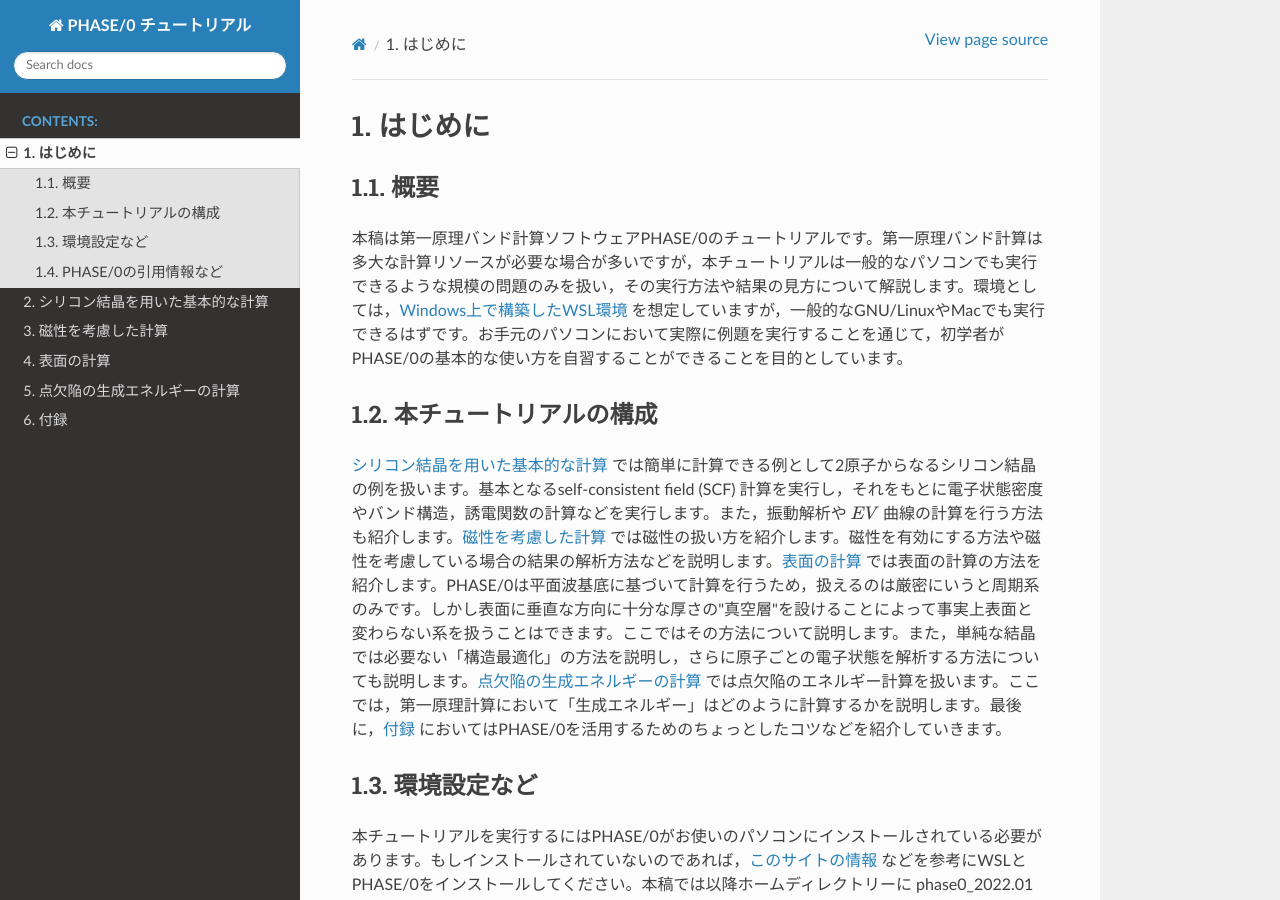
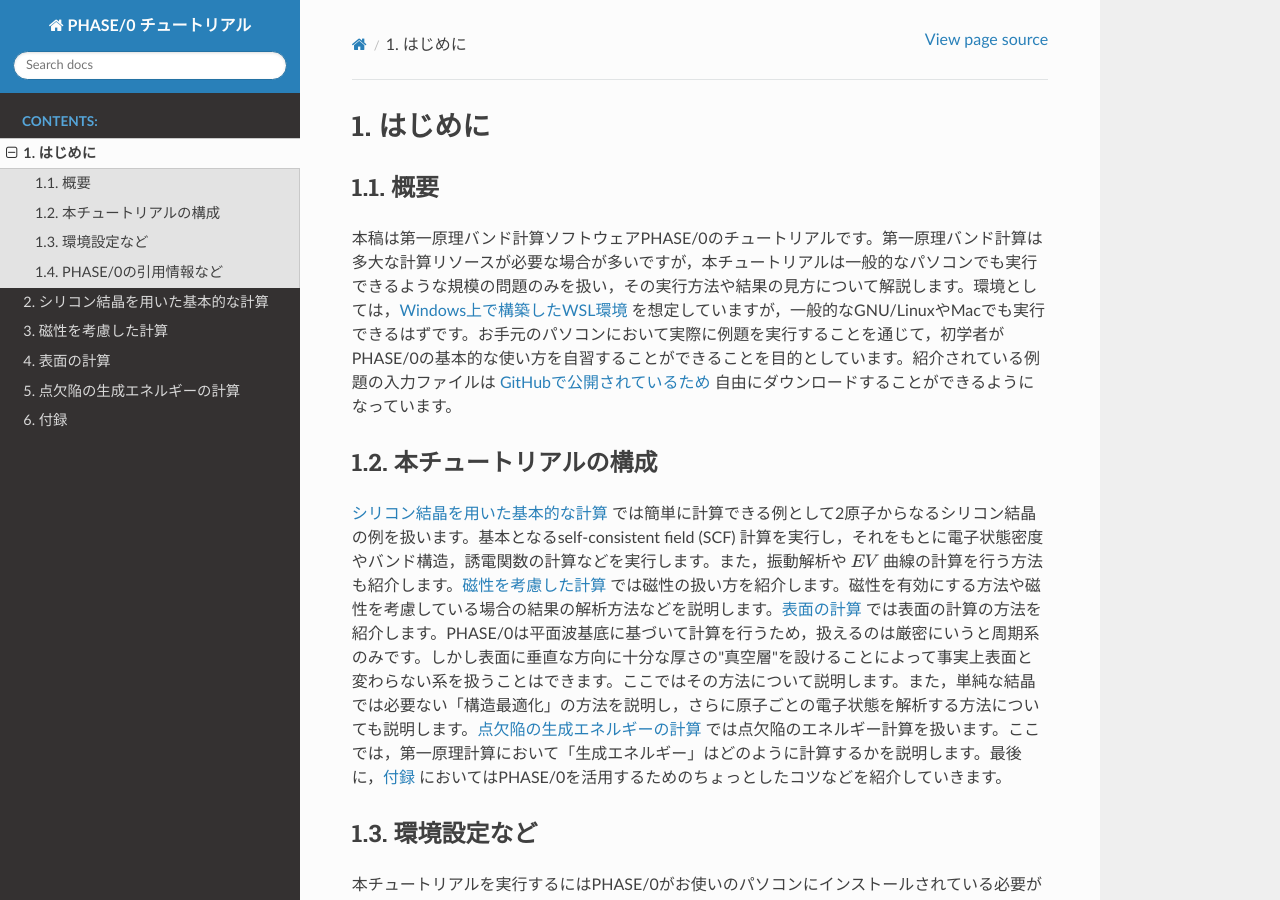
Before and after one commit to Materials-Science-Software-Consortium/phase0_tutorial_wsl, a Sphinx documentation site: the page built from source/intro.rst, in a window 1280 px wide and 900 px high. Built offline with Sphinx 7.4.7 and the Read the Docs theme 2.0.0, drawn with Linux system fonts in a browser that asks for light colours.

Commit message:
最初のところを少し修正

```diff
--- a/source/intro.rst
+++ b/source/intro.rst
@@ -4,12 +4,13 @@
 概要
 ------------------
 
-本稿は第一原理バンド計算ソフトウェアPHASE/0のチュートリアルです。第一原理バンド計算は多大な計算リソースが必要な場合が多いですが，本チュートリアルは一般的なパソコンでも実行できるような規模の問題のみを扱い，その実行方法や結果の見方について解説します。環境としては，\ `Windows上で構築したWSL環境 <https://learn.microsoft.com/ja-jp/windows/wsl/install>`_ を想定していますが，一般的なGNU/LinuxやMacでも実行できるはずです。お手元のパソコンにおいて実際に例題を実行することを通じて，初学者がPHASE/0の基本的な使い方を自習することができることを目的としています。
+本稿は第一原理バンド計算ソフトウェアPHASE/0のチュートリアルです。第一原理バンド計算は多大な計算リソースが必要な場合が多いですが，本チュートリアルは一般的なパソコンでも実行できるような規模の問題のみを扱い，その実行方法や結果の見方について解説します。環境としては，\ `Windows上で構築したWSL環境 <https://learn.microsoft.com/ja-jp/windows/wsl/install>`_ を想定していますが，一般的なGNU/LinuxやMacでも実行できるはずです。お手元のパソコンにおいて実際に例題を実行することを通じて，初学者がPHASE/0の基本的な使い方を自習することができることを目的としています。紹介されている例題の入力ファイルは `GitHubで公開されているため <https://github.com/Materials-Science-Software-Consortium/phase0_tutorial_wsl/tree/master/wsl>`_ 自由にダウンロードすることができるようになっています。
 
 本チュートリアルの構成
 -----------------------
 
 \ :ref:`si2_chapter` では簡単に計算できる例として2原子からなるシリコン結晶の例を扱います。基本となるself-consistent field (SCF) 計算を実行し，それをもとに電子状態密度やバンド構造，誘電関数の計算などを実行します。また，振動解析や :math:`EV` 曲線の計算を行う方法も紹介します。\ :ref:`mag_chapter` では磁性の扱い方を紹介します。磁性を有効にする方法や磁性を考慮している場合の結果の解析方法などを説明します。\ :ref:`surf_chapter` では表面の計算の方法を紹介します。PHASE/0は平面波基底に基づいて計算を行うため，扱えるのは厳密にいうと周期系のみです。しかし表面に垂直な方向に十分な厚さの"真空層"を設けることによって事実上表面と変わらない系を扱うことはできます。ここではその方法について説明します。また，単純な結晶では必要ない「構造最適化」の方法を説明し，さらに原子ごとの電子状態を解析する方法についても説明します。\ :ref:`defect_chapter` では点欠陥のエネルギー計算を扱います。ここでは，第一原理計算において「生成エネルギー」はどのように計算するかを説明します。最後に，\ :ref:`sup_chapter` においてはPHASE/0を活用するためのちょっとしたコツなどを紹介していきます。
+
 
 環境設定など
 ----------------------
```
